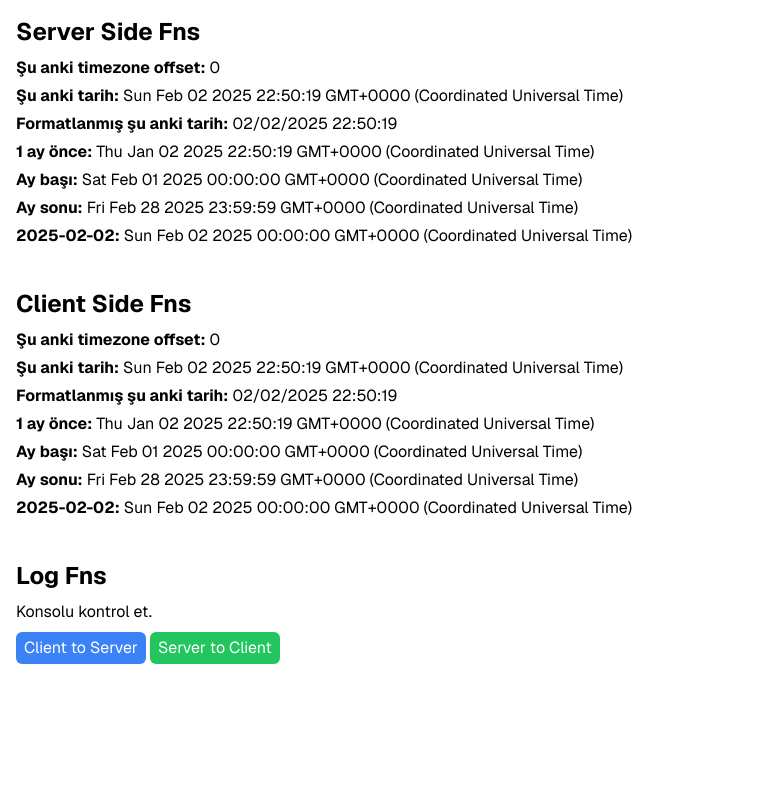
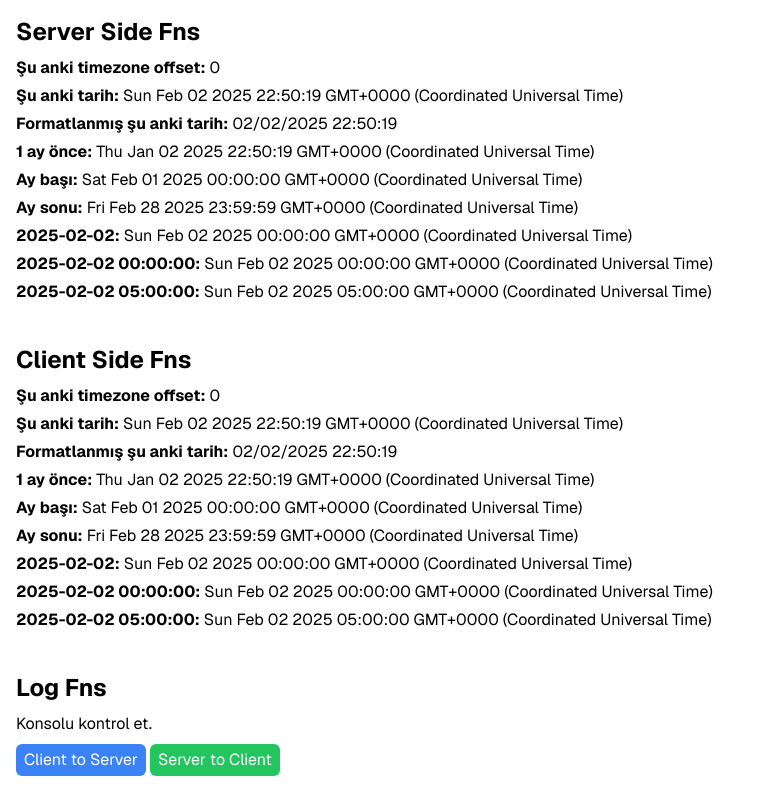
Before and after one commit to mehmetext/date-fns-next, a Next.js app: page / in a window 1280 px wide. Shown: the whole page, without its empty margins (0-760 px from the left). Built offline with nearby package versions, Linux system fonts and the light colour scheme.

Commit message:
feat: add some examples

```diff
--- a/src/app/components/client-side-fns.tsx
+++ b/src/app/components/client-side-fns.tsx
@@ -29,7 +29,15 @@ export default function ClientSideFns() {
           <b>Ay sonu:</b> {endOfMonth(currentDate).toString()}
         </p>
         <p>
-          <b>2025-02-02:</b> {new Date("2025-02-02").toString()}
+          <b>2025-02-02:</b> {new Date("2025-02-02 00:00:00").toString()}
+        </p>
+        <p>
+          <b>2025-02-02 00:00:00:</b>{" "}
+          {new Date("2025-02-02 00:00:00").toString()}
+        </p>
+        <p>
+          <b>2025-02-02 05:00:00:</b>{" "}
+          {new Date("2025-02-02 05:00:00").toString()}
         </p>
       </div>
     </div>
--- a/src/app/components/server-side-fns.tsx
+++ b/src/app/components/server-side-fns.tsx
@@ -31,6 +31,14 @@ export default function ServerSideFns() {
         <p>
           <b>2025-02-02:</b> {new Date("2025-02-02").toString()}
         </p>
+        <p>
+          <b>2025-02-02 00:00:00:</b>{" "}
+          {new Date("2025-02-02 00:00:00").toString()}
+        </p>
+        <p>
+          <b>2025-02-02 05:00:00:</b>{" "}
+          {new Date("2025-02-02 05:00:00").toString()}
+        </p>
       </div>
     </div>
   );
```
